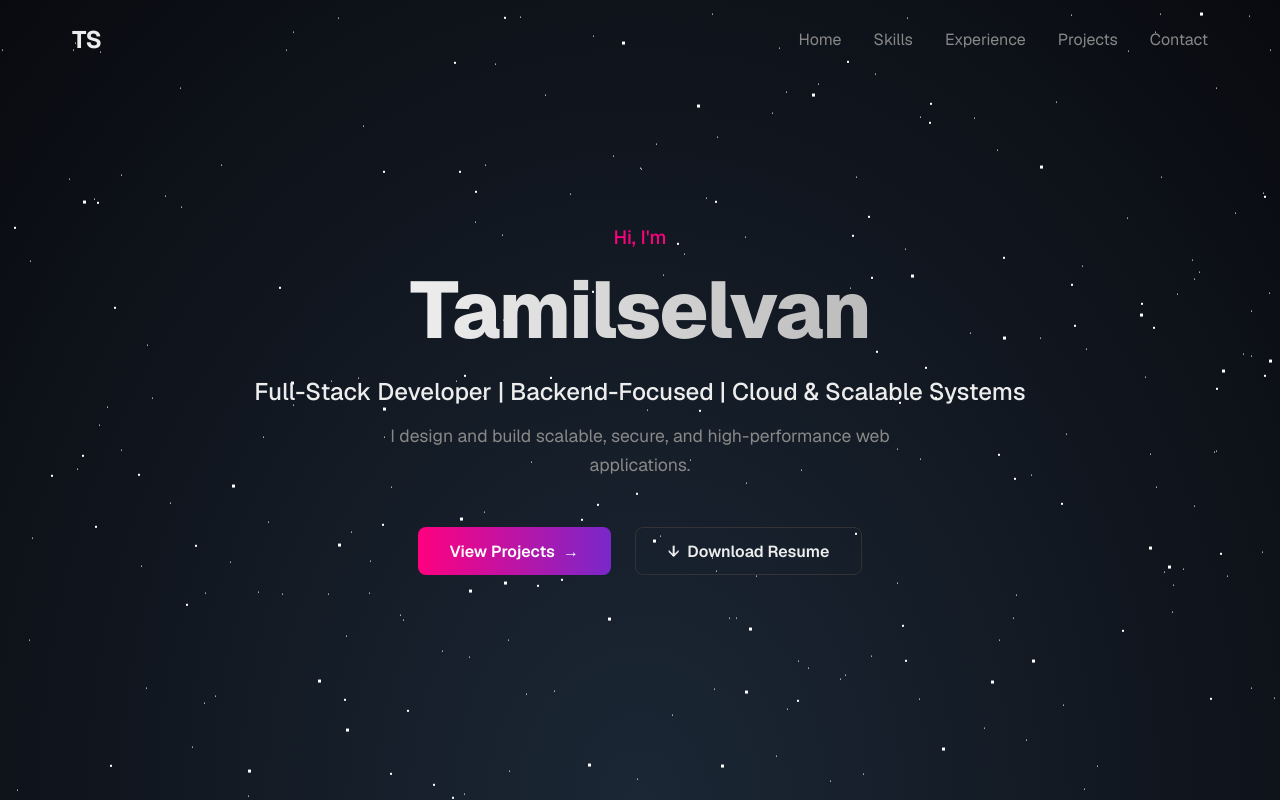
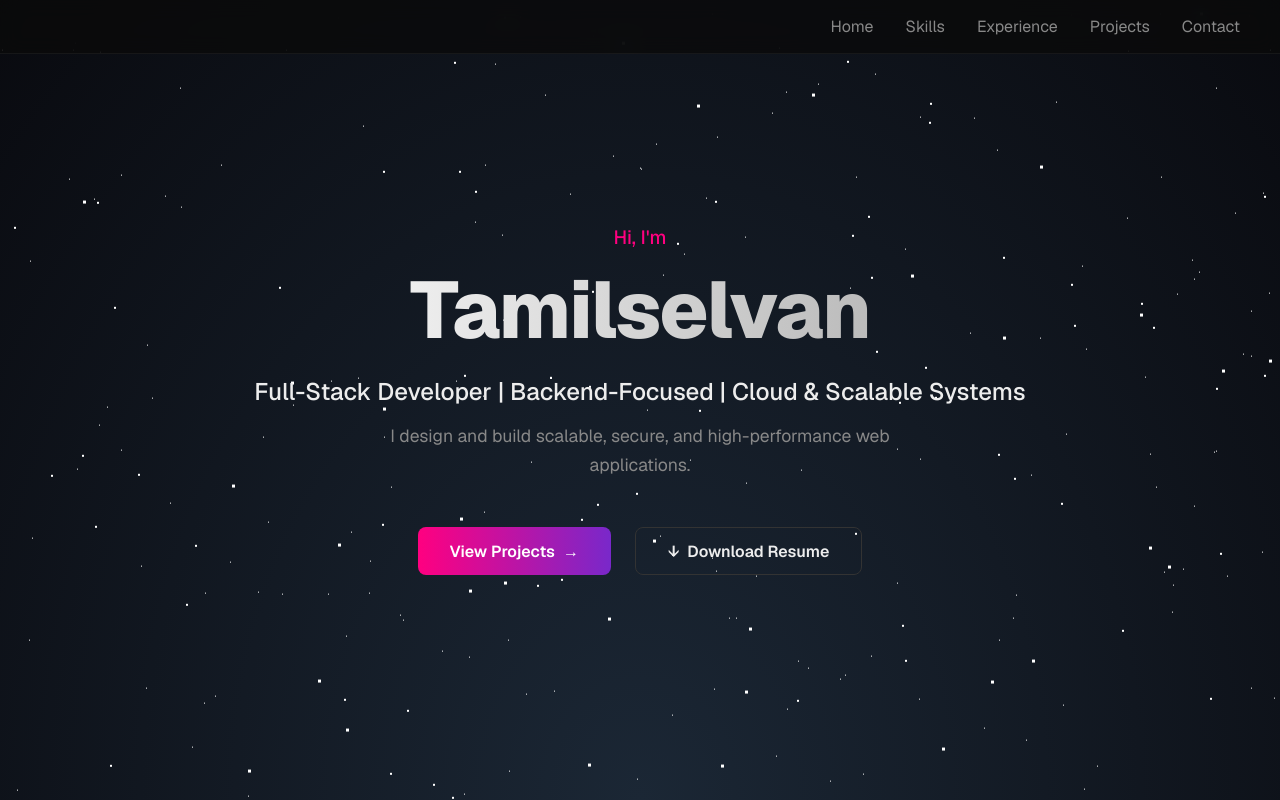
Before and after one commit to Tamilselvancinnaiyan/portfolioV1, a Next.js app: page / in a window 1280 px wide. Shown: the top 800 px of the page. Built offline with nearby package versions, Linux system fonts and the light colour scheme.

Commit message:
NavBar fixed at top

```diff
--- a/src/components/Navbar.module.css
+++ b/src/components/Navbar.module.css
@@ -2,15 +2,31 @@
     display: flex;
     justify-content: space-between;
     align-items: center;
-    padding: 1.5rem 2rem;
+    padding: 1rem 2rem;
+    width: 100%;
+    /* Remove max-width on the container itself to allow full width background */
+    /* max-width: 1200px; */
+    position: fixed;
+    top: 0;
+    left: 0;
+    right: 0;
+    z-index: 100;
+    background: rgba(10, 10, 10, 0.8);
+    backdrop-filter: blur(10px);
+    -webkit-backdrop-filter: blur(10px);
+    border-bottom: 1px solid rgba(255, 255, 255, 0.05);
+}
+
+/* Create a new inner container to constrain content width */
+.navContainer {
     width: 100%;
     max-width: 1200px;
     margin: 0 auto;
-    position: absolute;
-    top: 0;
-    left: 0;
-    right: 0;
-    z-index: 10;
+    display: flex;
+    justify-content: space-between;
+    align-items: center;
+    position: relative;
+    z-index: 20;
 }
 
 .logo {
--- a/src/components/Navbar.tsx
+++ b/src/components/Navbar.tsx
@@ -17,11 +17,11 @@ export default function Navbar() {
 
     return (
         <nav className={styles.navbar}>
+            <div className={styles.navContainer}>
                 <Link href="/" className={styles.logo}>
-                TS
+                    {/* Add your logo here */}
                 </Link>
 
-            {/* Desktop Menu */}
                 <ul className={styles.links}>
                     {navItems.map((item) => (
                         <li key={item.name}>
@@ -32,7 +32,6 @@ export default function Navbar() {
                     ))}
                 </ul>
 
-            {/* Mobile Menu Button */}
                 <button
                     className={styles.mobileMenuBtn}
                     onClick={() => setIsOpen(!isOpen)}
@@ -40,8 +39,8 @@ export default function Navbar() {
                 >
                     {isOpen ? "✕" : "☰"}
                 </button>
+            </div>
 
-            {/* Mobile Menu Overlay */}
             <div className={`${styles.mobileMenu} ${isOpen ? styles.open : ""}`}>
                 {navItems.map((item) => (
                     <Link
```
Lines whose indentation alone changed are shown as unchanged.
